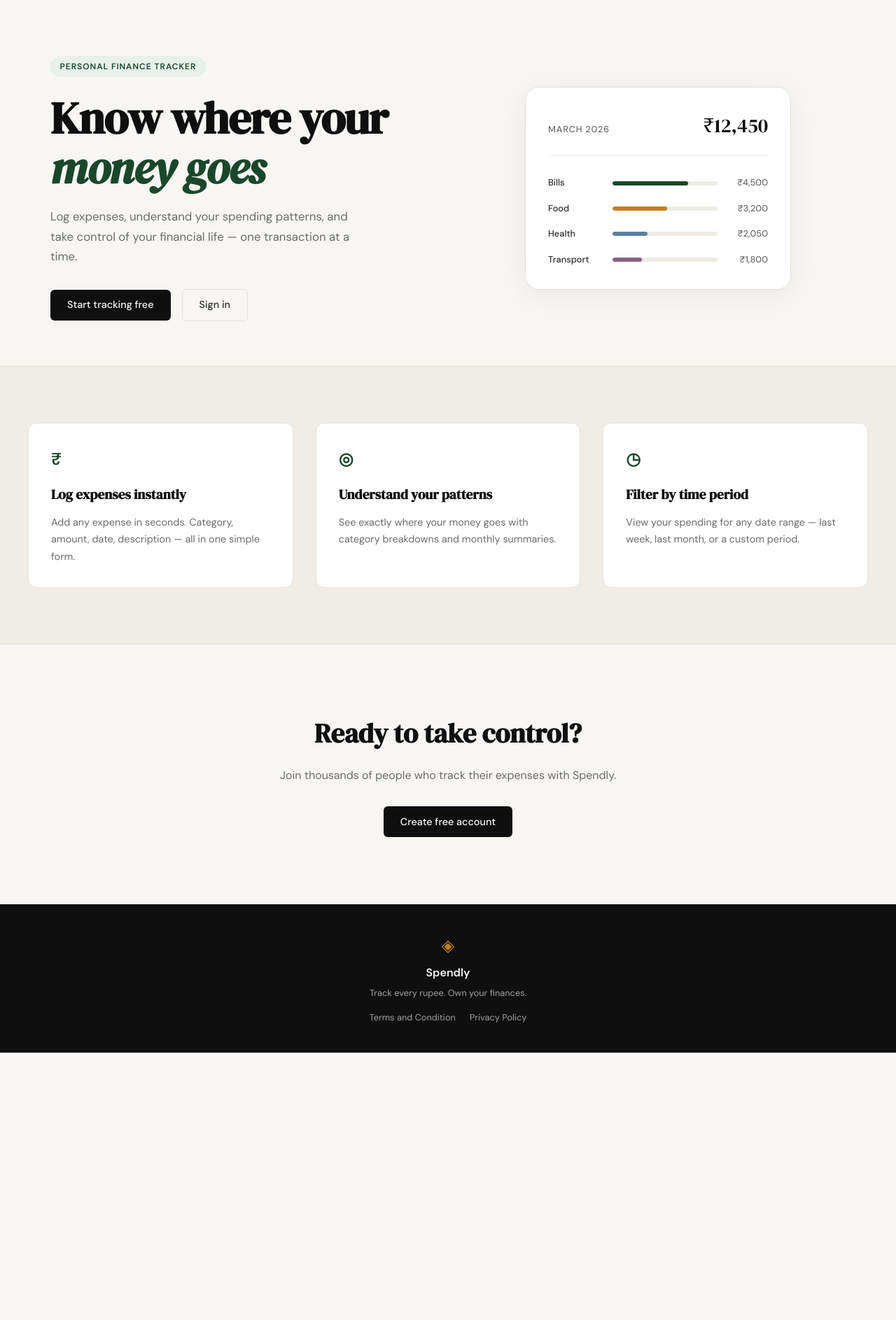
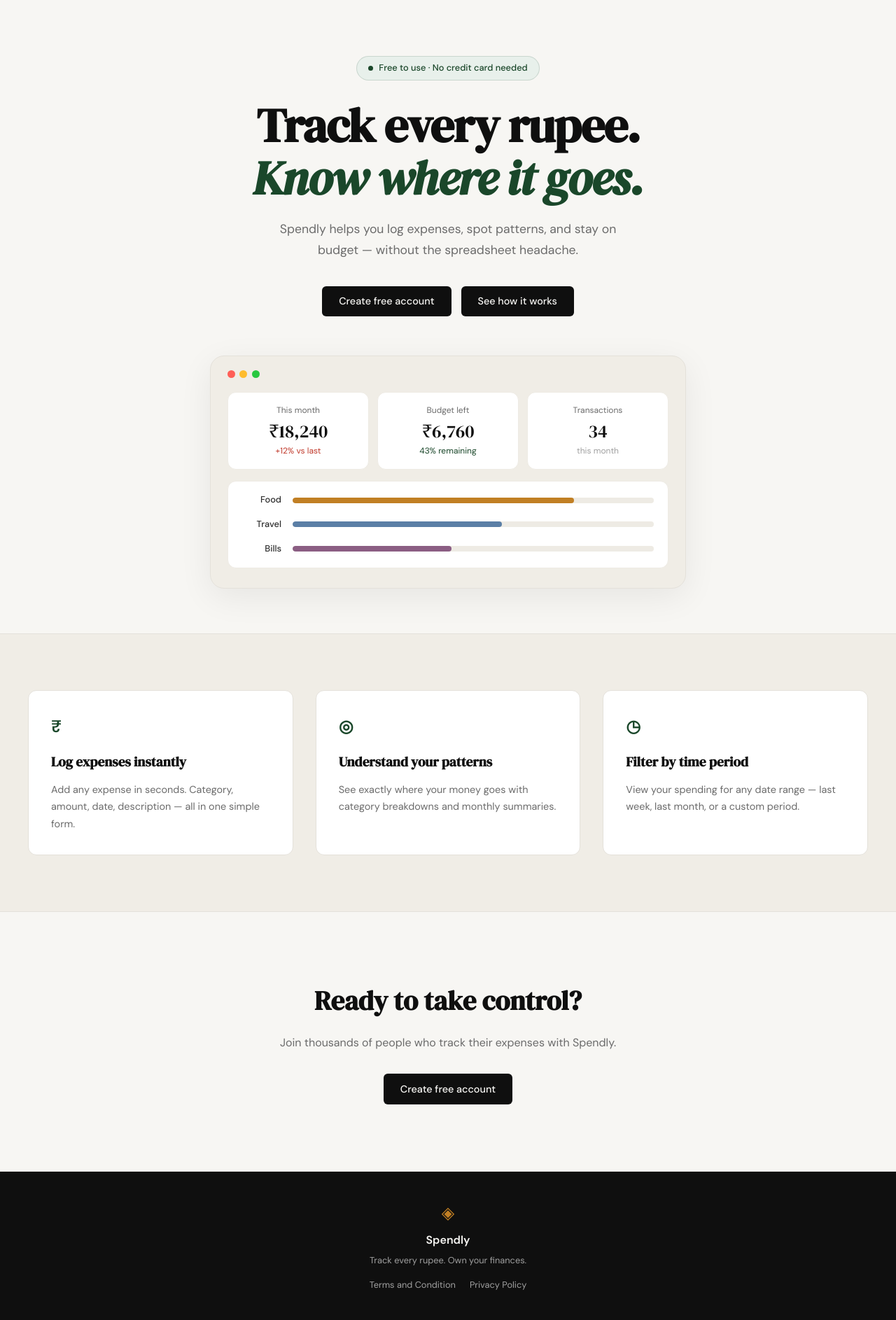
Before and after one commit to AyushRatan/spendly-claude-code-tut, a Flask app: page / in a window 1280 px wide. Shown: the part 61-1947 px from the top of the page at 70% size. Before the commit the page ends 1565 px from the top, so only its background shows below. Run offline with Flask 3, Linux system fonts and the light colour scheme.

Commit message:
overhauled hero landing

```diff
--- a/app.py
+++ b/app.py
@@ -31,6 +31,11 @@ def terms():
     return render_template("terms.html")
 
 
+@app.route("/privacy")
+def privacy():
+    return render_template("privacy.html")
+
+
 @app.route("/logout")
 def logout():
     return "Logout — coming in Step 3"
--- a/static/css/style.css
+++ b/static/css/style.css
@@ -125,136 +125,174 @@ a { color: inherit; text-decoration: none; }
 
 .hero {
     padding: 5rem 2rem 4rem;
-    display: grid;
-    grid-template-columns: 1fr 1fr;
-    gap: 4rem;
+    display: flex;
+    flex-direction: column;
     align-items: center;
-    max-width: var(--max-width);
+    text-align: center;
+    max-width: 860px;
     margin: 0 auto;
 }
 
 .hero-badge {
-    display: inline-block;
+    display: inline-flex;
+    align-items: center;
+    gap: 0.5rem;
     background: var(--accent-light);
     color: var(--accent);
-    font-size: 0.75rem;
-    font-weight: 600;
-    letter-spacing: 0.08em;
-    text-transform: uppercase;
-    padding: 0.35rem 0.85rem;
+    font-size: 0.8rem;
+    font-weight: 500;
+    padding: 0.4rem 1rem;
     border-radius: 999px;
-    margin-bottom: 1.5rem;
+    border: 1px solid rgba(26, 71, 42, 0.15);
+    margin-bottom: 1.75rem;
+}
+
+.hero-badge-dot {
+    width: 7px;
+    height: 7px;
+    border-radius: 50%;
+    background: var(--accent);
+    flex-shrink: 0;
 }
 
 .hero-title {
     font-family: var(--font-display);
-    font-size: clamp(2.5rem, 5vw, 4rem);
+    font-size: clamp(2.75rem, 6vw, 4.25rem);
     line-height: 1.1;
     letter-spacing: -0.02em;
     color: var(--ink);
     margin-bottom: 1.25rem;
 }
 
-.hero-title em {
+.hero-title-accent {
+    color: var(--accent);
     font-style: italic;
-    color: var(--accent);
 }
 
 .hero-subtitle {
-    font-size: 1.05rem;
+    font-size: 1.1rem;
     color: var(--ink-muted);
     line-height: 1.7;
-    max-width: 460px;
-    margin-bottom: 2rem;
+    max-width: 540px;
+    margin-bottom: 2.25rem;
 }
 
 .hero-actions {
     display: flex;
-    gap: 1rem;
+    gap: 0.875rem;
     align-items: center;
+    margin-bottom: 3.5rem;
 }
 
 /* ------------------------------------------------------------------ */
-/* Mock card (hero visual)                                             */
+/* Mock window (hero visual)                                           */
 /* ------------------------------------------------------------------ */
 
 .hero-visual {
-    display: flex;
-    justify-content: center;
+    width: 100%;
+    max-width: 680px;
 }
 
-.mock-card {
-    background: var(--paper-card);
+.mock-window {
+    background: var(--paper-warm);
     border: 1px solid var(--border);
     border-radius: var(--radius-lg);
-    padding: 2rem;
-    width: 100%;
-    max-width: 380px;
-    box-shadow: 0 8px 40px rgba(0,0,0,0.06);
+    padding: 1.25rem 1.5rem 1.75rem;
+    box-shadow: 0 12px 48px rgba(0,0,0,0.07);
 }
 
-.mock-card-header {
+.mock-window-bar {
     display: flex;
-    justify-content: space-between;
-    align-items: baseline;
-    margin-bottom: 1.75rem;
-    padding-bottom: 1.25rem;
-    border-bottom: 1px solid var(--border-soft);
+    gap: 0.4rem;
+    margin-bottom: 1.25rem;
 }
 
-.mock-label {
-    font-size: 0.8rem;
-    font-weight: 500;
-    color: var(--ink-muted);
-    text-transform: uppercase;
-    letter-spacing: 0.06em;
+.mock-dot {
+    width: 11px;
+    height: 11px;
+    border-radius: 50%;
 }
 
-.mock-total {
-    font-family: var(--font-display);
-    font-size: 1.75rem;
-    color: var(--ink);
+.mock-dot-red    { background: #ff5f57; }
+.mock-dot-yellow { background: #febc2e; }
+.mock-dot-green  { background: #28c840; }
+
+.mock-stats {
+    display: grid;
+    grid-template-columns: repeat(3, 1fr);
+    gap: 0.75rem;
+    margin-bottom: 1rem;
 }
 
-.mock-bars { display: flex; flex-direction: column; gap: 1rem; }
-
-.mock-bar-row {
-    display: grid;
-    grid-template-columns: 80px 1fr 60px;
-    align-items: center;
-    gap: 0.75rem;
+.mock-stat-tile {
+    background: var(--paper-card);
+    border: 1px solid var(--border-soft);
+    border-radius: var(--radius-md);
+    padding: 1rem 1.1rem;
 }
 
-.mock-cat {
+.mock-stat-label {
+    font-size: 0.75rem;
+    color: var(--ink-muted);
+    margin-bottom: 0.35rem;
+}
+
+.mock-stat-value {
+    font-family: var(--font-display);
+    font-size: 1.6rem;
+    color: var(--ink);
+    line-height: 1.1;
+    margin-bottom: 0.3rem;
+}
+
+.mock-stat-note {
+    font-size: 0.75rem;
+    color: var(--ink-faint);
+}
+
+.mock-note-danger { color: var(--danger); }
+.mock-note-accent { color: var(--accent); }
+
+.mock-categories {
+    background: var(--paper-card);
+    border: 1px solid var(--border-soft);
+    border-radius: var(--radius-md);
+    padding: 1rem 1.25rem;
+    display: flex;
+    flex-direction: column;
+    gap: 0.9rem;
+}
+
+.mock-cat-row {
+    display: grid;
+    grid-template-columns: 56px 1fr;
+    align-items: center;
+    gap: 1rem;
+}
+
+.mock-cat-label {
     font-size: 0.8rem;
     font-weight: 500;
     color: var(--ink-soft);
+    text-align: right;
 }
 
-.mock-bar-track {
-    height: 6px;
+.mock-cat-track {
+    height: 8px;
     background: var(--border-soft);
     border-radius: 999px;
     overflow: hidden;
 }
 
-.mock-bar {
+.mock-cat-bar {
     height: 100%;
-    background: var(--accent);
     border-radius: 999px;
     transition: width 0.6s ease;
 }
 
-.mock-bar-2 { background: var(--accent-2); }
-.mock-bar-3 { background: #5b7fa6; }
-.mock-bar-4 { background: #8b5e83; }
-
-.mock-amt {
-    font-size: 0.8rem;
-    font-weight: 500;
-    color: var(--ink-muted);
-    text-align: right;
-}
+.mock-cat-amber  { background: var(--accent-2); }
+.mock-cat-blue   { background: #5b7fa6; }
+.mock-cat-purple { background: #8b5e83; }
 
 /* ------------------------------------------------------------------ */
 /* Buttons                                                             */
@@ -582,14 +620,7 @@ a { color: inherit; text-decoration: none; }
 /* ------------------------------------------------------------------ */
 
 @media (max-width: 900px) {
-    .hero {
-        grid-template-columns: 1fr;
-        text-align: center;
-    }
-
-    .hero-subtitle { max-width: 100%; }
-    .hero-actions { justify-content: center; }
-    .hero-visual { display: none; }
+    .mock-stats { grid-template-columns: 1fr; }
 
     .features-inner { grid-template-columns: 1fr; }
 }
--- a/templates/base.html
+++ b/templates/base.html
@@ -36,7 +36,7 @@
             <p class="footer-copy">Track every rupee. Own your finances.</p>
             <div class="footer-legal">
                 <a href="{{ url_for('terms') }}">Terms and Condition</a>
-                <a href="#">Privacy Policy</a>
+                <a href="{{ url_for('privacy') }}">Privacy Policy</a>
             </div>
         </div>
     </footer>
--- a/templates/landing.html
+++ b/templates/landing.html
@@ -5,56 +5,65 @@
 {% block content %}
 
 <section class="hero">
-    <div class="hero-inner">
-        <div class="hero-badge">Personal Finance Tracker</div>
-        <h1 class="hero-title">
-            Know where your<br>
-            <em>money goes</em>
-        </h1>
-        <p class="hero-subtitle">
-            Log expenses, understand your spending patterns,
-            and take control of your financial life —
-            one transaction at a time.
-        </p>
-        <div class="hero-actions">
-            <a href="{{ url_for('register') }}" class="btn-primary">Start tracking free</a>
-            <a href="{{ url_for('login') }}" class="btn-ghost">Sign in</a>
-        </div>
+    <div class="hero-badge">
+        <span class="hero-badge-dot"></span>
+        Free to use · No credit card needed
     </div>
+    <h1 class="hero-title">
+        Track every rupee.<br>
+        <span class="hero-title-accent">Know where it goes.</span>
+    </h1>
+    <p class="hero-subtitle">
+        Spendly helps you log expenses, spot patterns, and stay
+        on budget — without the spreadsheet headache.
+    </p>
+    <div class="hero-actions">
+        <a href="{{ url_for('register') }}" class="btn-primary">Create free account</a>
+        <a href="#" class="btn-primary">See how it works</a>
+    </div>
+
     <div class="hero-visual">
-        <div class="mock-card">
-            <div class="mock-card-header">
-                <span class="mock-label">March 2026</span>
-                <span class="mock-total">₹12,450</span>
+        <div class="mock-window">
+            <div class="mock-window-bar">
+                <span class="mock-dot mock-dot-red"></span>
+                <span class="mock-dot mock-dot-yellow"></span>
+                <span class="mock-dot mock-dot-green"></span>
             </div>
-            <div class="mock-bars">
-                <div class="mock-bar-row">
-                    <span class="mock-cat">Bills</span>
-                    <div class="mock-bar-track">
-                        <div class="mock-bar" style="width: 72%"></div>
+            <div class="mock-stats">
+                <div class="mock-stat-tile">
+                    <p class="mock-stat-label">This month</p>
+                    <p class="mock-stat-value">₹18,240</p>
+                    <p class="mock-stat-note mock-note-danger">+12% vs last</p>
+                </div>
+                <div class="mock-stat-tile">
+                    <p class="mock-stat-label">Budget left</p>
+                    <p class="mock-stat-value">₹6,760</p>
+                    <p class="mock-stat-note mock-note-accent">43% remaining</p>
+                </div>
+                <div class="mock-stat-tile">
+                    <p class="mock-stat-label">Transactions</p>
+                    <p class="mock-stat-value">34</p>
+                    <p class="mock-stat-note">this month</p>
+                </div>
+            </div>
+            <div class="mock-categories">
+                <div class="mock-cat-row">
+                    <span class="mock-cat-label">Food</span>
+                    <div class="mock-cat-track">
+                        <div class="mock-cat-bar mock-cat-amber" style="width: 78%"></div>
                     </div>
-                    <span class="mock-amt">₹4,500</span>
                 </div>
-                <div class="mock-bar-row">
-                    <span class="mock-cat">Food</span>
-                    <div class="mock-bar-track">
-                        <div class="mock-bar mock-bar-2" style="width: 52%"></div>
+                <div class="mock-cat-row">
+                    <span class="mock-cat-label">Travel</span>
+                    <div class="mock-cat-track">
+                        <div class="mock-cat-bar mock-cat-blue" style="width: 58%"></div>
                     </div>
-                    <span class="mock-amt">₹3,200</span>
                 </div>
-                <div class="mock-bar-row">
-                    <span class="mock-cat">Health</span>
-                    <div class="mock-bar-track">
-                        <div class="mock-bar mock-bar-3" style="width: 33%"></div>
+                <div class="mock-cat-row">
+                    <span class="mock-cat-label">Bills</span>
+                    <div class="mock-cat-track">
+                        <div class="mock-cat-bar mock-cat-purple" style="width: 44%"></div>
                     </div>
-                    <span class="mock-amt">₹2,050</span>
-                </div>
-                <div class="mock-bar-row">
-                    <span class="mock-cat">Transport</span>
-                    <div class="mock-bar-track">
-                        <div class="mock-bar mock-bar-4" style="width: 28%"></div>
-                    </div>
-                    <span class="mock-amt">₹1,800</span>
                 </div>
             </div>
         </div>
```
Also changed, not shown: templates/privacy.html (added, +77 -0 lines), assets/sample_hero_section.png (added).
